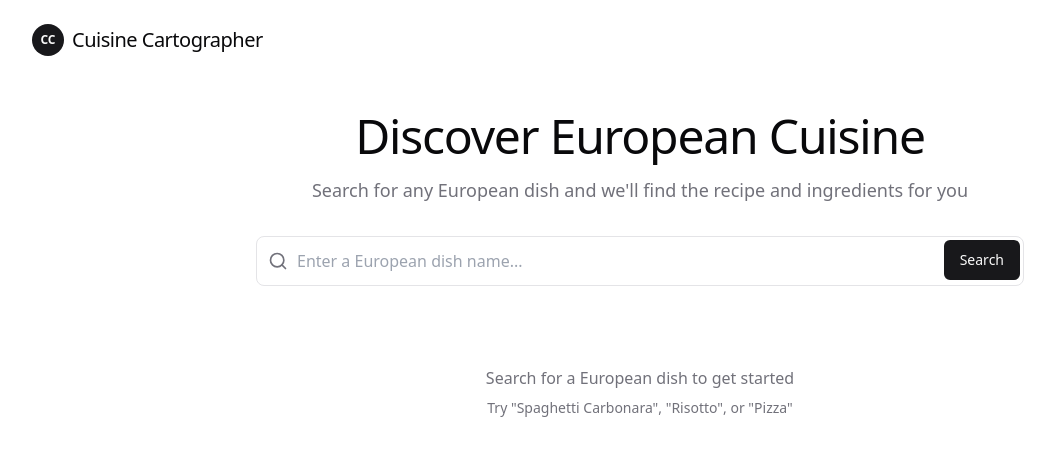
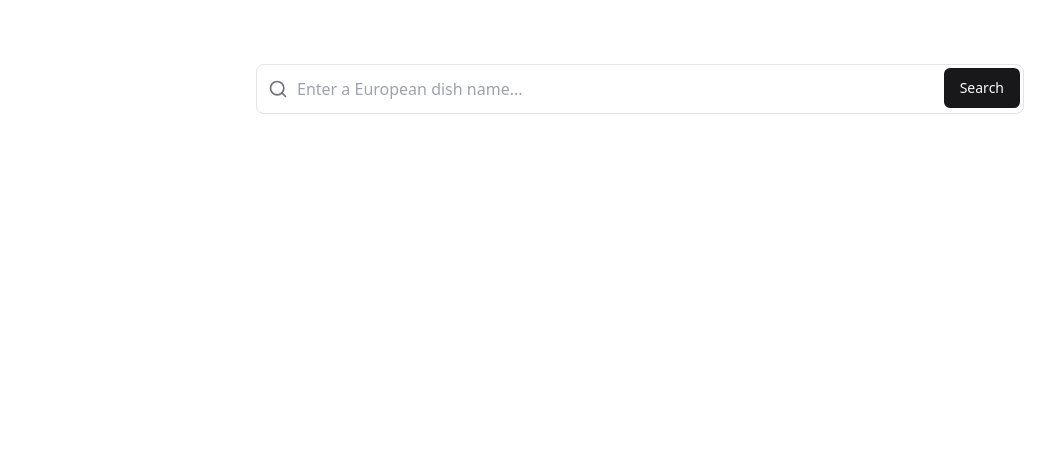
Before and after one commit to NikitaErmolaev-LE/cuisine-cartographer, a React (Vite) app: page / in a window 1280 px wide. Shown: the top 456 px of the page, without its empty margins (0-1055 px from the left). Built offline with nearby package versions, Linux system fonts and the light colour scheme.

Commit message:
Refactor: Remove unnecessary elements
Removed all elements from the page except the search bar and search button, simplifying the UI.

```diff
--- a/src/pages/Index.tsx
+++ b/src/pages/Index.tsx
@@ -1,47 +1,28 @@
 
 import React, { useState } from 'react';
-import Header from '@/components/Header';
 import SearchBar from '@/components/SearchBar';
-import RecipeDisplay from '@/components/RecipeDisplay';
-import ProductGrid from '@/components/ProductGrid';
-import { api } from '@/services/api';
-import { openai } from '@/services/openai';
 import { toast } from 'sonner';
+
+interface Recipe {
+  title: string;
+  instructions: string;
+  cookingTime: string;
+  difficulty: string;
+  ingredients: string[];
+}
 
 const Index = () => {
   const [isLoading, setIsLoading] = useState(false);
-  const [recipe, setRecipe] = useState(null);
-  const [products, setProducts] = useState([]);
 
-  const handleSearch = async (query) => {
+  const handleSearch = async (query: string) => {
     setIsLoading(true);
 
     try {
-      // Generate recipe with OpenAI
-      const generatedRecipe = await openai.generateRecipe(query);
-
-      // Get products from our database (or mock API in this case)
-      const ingredients = generatedRecipe.ingredients;
-      const foundProducts = await api.searchProducts(ingredients);
-
-      // Update state with results
-      setRecipe({
-        title: generatedRecipe.title,
-        instructions: generatedRecipe.instructions,
-        cookingTime: generatedRecipe.cookingTime,
-        difficulty: generatedRecipe.difficulty
-      });
-
-      setProducts(foundProducts);
-
-      // Show success toast
-      toast.success('Recipe found!', {
-        description: `Found ${foundProducts.length} ingredients for ${generatedRecipe.title}`
-      });
+      toast.success('Search initialized!');
     } catch (error) {
       console.error('Search failed:', error);
-      toast.error('Failed to generate recipe', {
-        description: 'Please try again with a different dish.'
+      toast.error('Failed to search', {
+        description: 'Please try again with a different term.'
       });
     } finally {
       setIsLoading(false);
@@ -50,37 +31,8 @@ const Index = () => {
 
   return (
     <div className="min-h-screen">
-      <Header className="" />
-
       <main className="container px-4 py-8">
-        <div className="max-w-3xl mx-auto text-center mb-8 space-y-4 animate-fade-in">
-          <h1 className="text-3xl sm:text-4xl md:text-5xl font-medium tracking-tight">
-            Discover European Cuisine
-          </h1>
-          <p className="text-muted-foreground text-lg">
-            Search for any European dish and we'll find the recipe and ingredients for you
-          </p>
-        </div>
-
-        <SearchBar className="" onSearch={handleSearch} isLoading={isLoading} />
-
-        {recipe && (
-          <>
-            <RecipeDisplay className="" recipe={recipe} />
-            <ProductGrid
-              className=""
-              products={products}
-              title={`Ingredients for ${recipe.title}`}
-            />
-          </>
-        )}
-
-        {!recipe && !isLoading && (
-          <div className="mt-20 text-center text-muted-foreground animate-fade-in">
-            <p>Search for a European dish to get started</p>
-            <p className="text-sm mt-2">Try "Spaghetti Carbonara", "Risotto", or "Pizza"</p>
-          </div>
-        )}
+        <SearchBar className="mt-8" onSearch={handleSearch} isLoading={isLoading} />
       </main>
     </div>
   );
```
